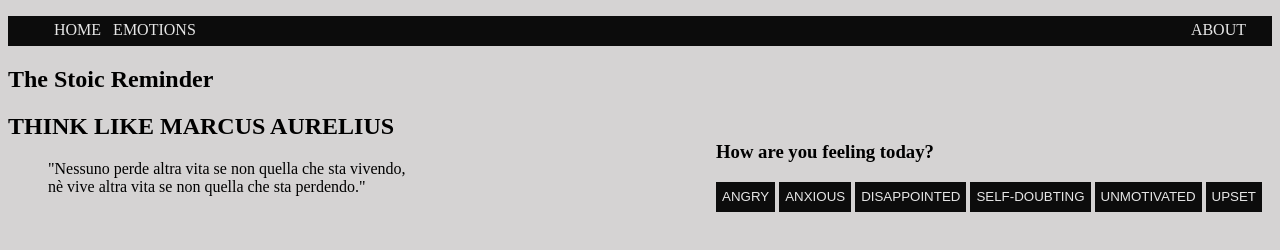
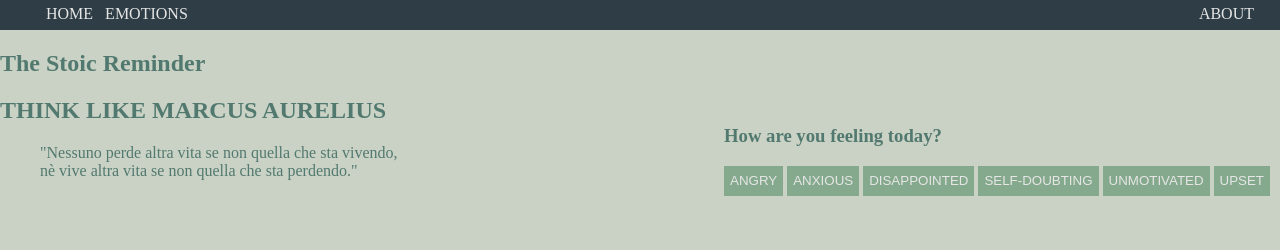
Before and after one commit to albebelen/albebelen.github.io, a plain HTML site: page index.html in a window 1280 px wide. Drawn offline with Linux system fonts and the light colour scheme.

Commit message:
color+button

```diff
--- a/index.html
+++ b/index.html
@@ -32,12 +32,12 @@
         <aside  > <!--this will contain the emotions-->
             <div><h3>How are you feeling today?</h3></div>
             <div class="divEmos"> <!--do I need this class-->
-                <button onclick="window.open('emos/angry.html','_self')">ANGRY</button>
-                <button onclick="window.open('emos/anxious.html','_self')">ANXIOUS</button>
-                <button onclick="window.open('emos/disappointed.html','_self')">DISAPPOINTED</button>
-                <button onclick="window.open('emos/selfdoubt.html','_self')">SELF-DOUBTING</button>
-                <button onclick="window.open('emos/unmotivated.html','_self')">UNMOTIVATED</button>
-                <button onclick="window.open('emos/upset.html','_self')">UPSET</button>
+                <button class="raise" onclick="window.open('emos/angry.html','_self')">ANGRY</button>
+                <button class="raise" onclick="window.open('emos/anxious.html','_self')">ANXIOUS</button>
+                <button class="raise" onclick="window.open('emos/disappointed.html','_self')">DISAPPOINTED</button>
+                <button class="raise" onclick="window.open('emos/selfdoubt.html','_self')">SELF-DOUBTING</button>
+                <button class="raise" onclick="window.open('emos/unmotivated.html','_self')">UNMOTIVATED</button>
+                <button class="raise" onclick="window.open('emos/upset.html','_self')">UPSET</button>
             </div>
         </aside>
     </main>
--- a/style.css
+++ b/style.css
@@ -1,6 +1,10 @@
+/*color palette: https://coolors.co/cad2c5-84a98c-52796f-354f52-2f3e46*/
+
 body {
-    background-color:  rgb(213, 211, 211);
+    background-color: #cad2c5;
     font: verdana;
+    color: #52796f;
+    margin: 0px;
 }
 
 
@@ -25,10 +29,17 @@ aside {
 }
 
 button {
-    background-color: rgb(12, 12, 12);
+    background-color: #84a98c;
     border: 0;
     height: 30px;
     color: rgb(230, 230, 230);
+}
+
+/*effect when you hover on the buttons*/
+.raise:hover,
+.raise:focus {
+  box-shadow: 0 0.5em 0.5em 0.4em #354F52;
+  transform: translateY(-0.25em);
 }
 
 a {
@@ -46,8 +57,12 @@ nav li  {
     float: left;
 }
 
+nav ul {
+    margin: 0px;
+}
+
 nav {
-    background-color: rgb(12, 12, 12);
+    background-color: #2f3e46;
     height: 30px;
     margin-top: 0px;
 }
```
